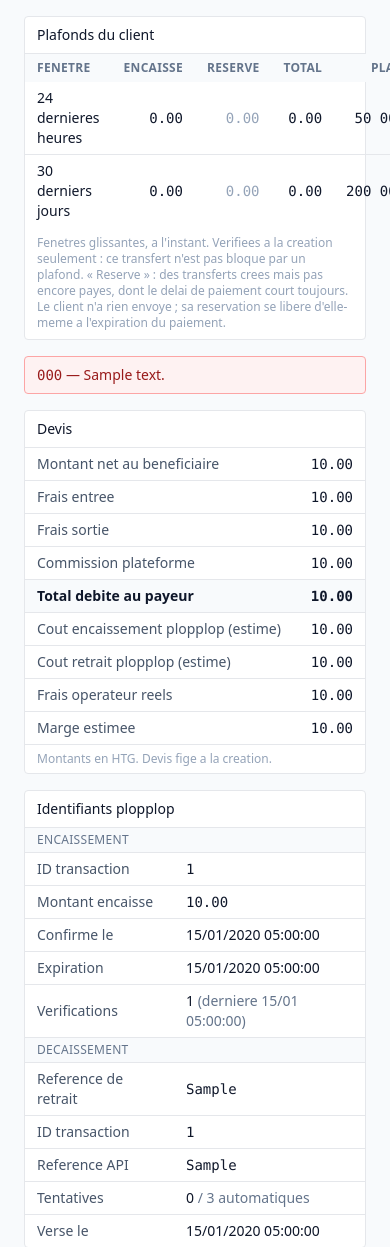
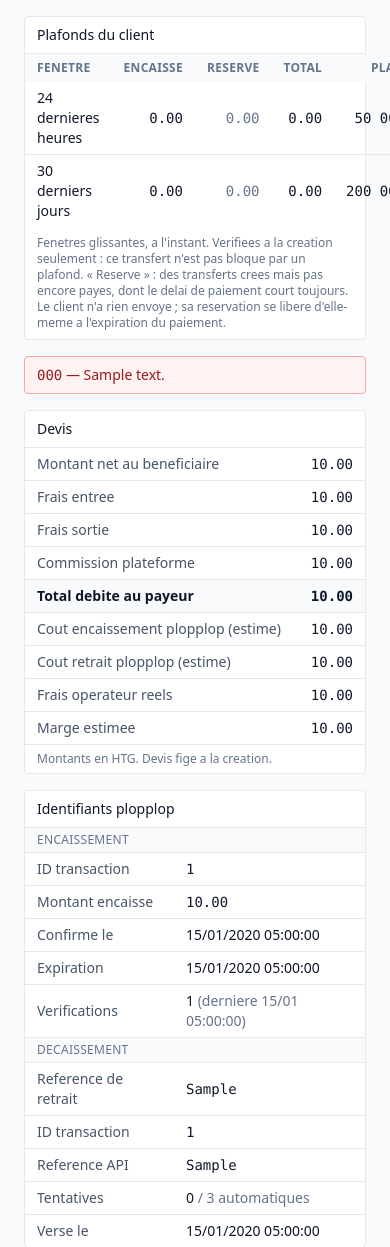
Before and after one commit to Vaillantval/Tr_Plip-Plip_web, a Django app: a page that uses apps/console/templates/console/partials/transaction_body.html in a window 390 px wide; the page is wider, and only the part inside the window is pictured. Shown: the part 181-1428 px from the top of that part. Run offline with Django 5.2, Linux system fonts and the light colour scheme; a user stored in the database is signed in; data comes from the database, SQL or seed files in the repository; tables that the repository leaves empty hold one stand-in row (values such as "Sample post"); data that the repository does not hold is empty; parts of the project's set-up code (start-up, migrations or seed data) failed here and were passed over; some libraries are stand-ins or nearby versions.

Commit message:
Console : lisibilite des notes et grille responsive du tableau de bord
text-slate-400 (2,56:1 sur blanc) passe a text-slate-500 (4,76:1) partout.
La teinte portait de l'information reelle : arithmetique du grand livre sur
la file, notes de methode sous les tableaux, et les valeurs « zero » opposees
a text-amber-700 / text-red-700 (reserve, derive). Un cran plus sombre suffit :
la hierarchie visuelle est conservee, la lecture ne depend plus de l'ecran.

dashboard.html utilisait grid-cols-3 sans variante responsive, seule grille
de la console dans ce cas : trois colonnes ecrasees sur mobile. Aligne sur le
motif deja en place ailleurs (sm:grid-cols-2 xl:grid-cols-3).

Co-Authored-By: Claude Opus 5 <noreply@anthropic.com>
Claude-Session: https://claude.ai/code/session_013Xz9KWKvkd19WNLV2bZfh9

```diff
--- a/apps/console/templates/console/dashboard.html
+++ b/apps/console/templates/console/dashboard.html
@@ -4,7 +4,7 @@
 <div class="space-y-4">
   {% include "console/partials/pricing_banner.html" %}
 
-  <div class="grid grid-cols-3 gap-4">
+  <div class="grid gap-4 sm:grid-cols-2 xl:grid-cols-3">
     <div class="rounded border bg-white p-4">
       <div class="text-sm text-slate-500">Float disponible</div>
       <div class="text-2xl">{{ float.balance|htg }} HTG</div>
@@ -49,7 +49,7 @@
           {% endif %}{% endfor %}
         </tbody>
       </table>
-      <p class="mt-1 text-xs text-slate-400">Pour {{ pricing.preview_net_amount|htg }} HTG recus par le beneficiaire.</p>
+      <p class="mt-1 text-xs text-slate-500">Pour {{ pricing.preview_net_amount|htg }} HTG recus par le beneficiaire.</p>
     </div>
   </div>
   {% endif %}
--- a/apps/console/templates/console/partials/methods_body.html
+++ b/apps/console/templates/console/partials/methods_body.html
@@ -31,7 +31,7 @@
               {% if row.payout_capable %}
                 {% include "console/partials/method_toggle.html" with direction="payout" enabled=row.payout_enabled %}
               {% else %}
-                <span class="text-slate-400">Non disponible chez plopplop</span>
+                <span class="text-slate-500">Non disponible chez plopplop</span>
               {% endif %}
             </td>
             <td class="px-3 py-2 text-slate-500">{% if row.updated_at %}{{ row.updated_at|date:"d/m/Y H:i" }} par {{ row.updated_by|default:"systeme" }}{% else %}—{% endif %}</td>
@@ -129,7 +129,7 @@
         </thead>
         <tbody class="divide-y">
           {% for route in pricing.routes %}
-          <tr class="{% if not route.open %}text-slate-400{% elif route.margin < 0 %}bg-red-50 text-red-900{% endif %}">
+          <tr class="{% if not route.open %}text-slate-500{% elif route.margin < 0 %}bg-red-50 text-red-900{% endif %}">
             <td class="px-3 py-1.5">{{ route.source.label }} → {{ route.destination.label }}{% if not route.open %} <span class="text-xs">(fermee)</span>{% endif %}</td>
             <td class="px-3 py-1.5 text-right font-mono">{{ route.quote.total_fees|htg }}</td>
             <td class="px-3 py-1.5 text-right font-mono">{{ route.quote.total_charged|htg }}</td>
@@ -193,7 +193,7 @@
           </tr>
         </tbody>
       </table>
-      <p class="px-3 py-2 text-xs text-slate-400">
+      <p class="px-3 py-2 text-xs text-slate-500">
         {% if limits.policy.updated_at %}Modifies le {{ limits.policy.updated_at|date:"d/m/Y H:i" }}{% if limits.policy.updated_by %} par {{ limits.policy.updated_by }}{% endif %}.{% else %}Valeurs de depart, jamais modifiees.{% endif %}
       </p>
     {% if request.user.is_superadmin %}
--- a/apps/console/templates/console/partials/queue_body.html
+++ b/apps/console/templates/console/partials/queue_body.html
@@ -15,7 +15,7 @@
       <div class="text-slate-500">File face au float</div>
       <div class="text-2xl font-semibold tabular-nums">{{ coverage.total_net|htg }} <span class="text-sm font-normal text-slate-500">HTG net</span></div>
       <div class="text-slate-600">{{ coverage.total_debit|htg }} avec frais estimes · float disponible <span class="font-semibold">{{ coverage.available|htg }}</span></div>
-      <div class="text-xs text-slate-400">= grand livre {{ coverage.ledger_balance|htg }} − {{ coverage.engaged_outside_queue|htg }} deja engages hors file</div>
+      <div class="text-xs text-slate-500">= grand livre {{ coverage.ledger_balance|htg }} − {{ coverage.engaged_outside_queue|htg }} deja engages hors file</div>
     </div>
     {% if coverage.stall_rank %}
     <div class="rounded border-2 border-red-500 bg-red-50 p-3 text-red-900">
@@ -69,7 +69,7 @@
       </tbody>
     </table>
   </div>
-  <p class="text-xs text-slate-400">
+  <p class="text-xs text-slate-500">
     Mis a jour a {{ now|date:"H:i:s" }} · rafraichi toutes les 15 s · passage estime = rang × cooldown, hors retard du worker{% if truncated %} · {{ rows|length }} premieres lignes affichees sur {{ depth }}{% endif %}
   </p>
 </div>
--- a/apps/console/templates/console/partials/transaction_body.html
+++ b/apps/console/templates/console/partials/transaction_body.html
@@ -29,7 +29,7 @@
         <tr class="{% if not window.remaining %}bg-red-50 text-red-900{% endif %}">
           <td class="px-3 py-1.5">{{ window.label }}</td>
           <td class="px-3 py-1.5 text-right font-mono">{{ window.collected|htg }}</td>
-          <td class="px-3 py-1.5 text-right font-mono {% if window.reserved %}text-amber-700{% else %}text-slate-400{% endif %}">{{ window.reserved|htg }}</td>
+          <td class="px-3 py-1.5 text-right font-mono {% if window.reserved %}text-amber-700{% else %}text-slate-500{% endif %}">{{ window.reserved|htg }}</td>
           <td class="px-3 py-1.5 text-right font-mono">{{ window.used|htg }}</td>
           <td class="px-3 py-1.5 text-right font-mono">{{ window.cap|htg }}</td>
           <td class="px-3 py-1.5 text-right font-mono">{{ window.remaining|htg }}</td>
@@ -37,7 +37,7 @@
         {% endfor %}
       </tbody>
     </table>
-    <p class="px-3 py-2 text-xs text-slate-400">
+    <p class="px-3 py-2 text-xs text-slate-500">
       Fenetres glissantes, a l'instant. Verifiees a la creation seulement : ce transfert n'est pas bloque par un plafond.
       « Reserve » : des transferts crees mais pas encore payes, dont le delai de paiement court toujours.
       Le client n'a rien envoye ; sa reservation se libere d'elle-meme a l'expiration du paiement.
@@ -97,11 +97,11 @@
           <tr class="bg-slate-50 font-semibold"><td class="px-3 py-1.5">Total debite au payeur</td><td class="px-3 py-1.5 text-right font-mono">{{ txn.total_charged|htg }}</td></tr>
           <tr><td class="px-3 py-1.5 text-slate-600">Cout encaissement plopplop (estime)</td><td class="px-3 py-1.5 text-right font-mono">{{ txn.provider_fee_in|htg }}</td></tr>
           <tr><td class="px-3 py-1.5 text-slate-600">Cout retrait plopplop (estime)</td><td class="px-3 py-1.5 text-right font-mono">{{ txn.provider_fee_out_estimate|htg }}</td></tr>
-          <tr><td class="px-3 py-1.5 text-slate-600">Frais operateur reels</td><td class="px-3 py-1.5 text-right font-mono">{% if txn.payout_fee_actual is not None %}{{ txn.payout_fee_actual|htg }}{% else %}<span class="font-sans text-slate-400">non verse</span>{% endif %}</td></tr>
+          <tr><td class="px-3 py-1.5 text-slate-600">Frais operateur reels</td><td class="px-3 py-1.5 text-right font-mono">{% if txn.payout_fee_actual is not None %}{{ txn.payout_fee_actual|htg }}{% else %}<span class="font-sans text-slate-500">non verse</span>{% endif %}</td></tr>
           <tr><td class="px-3 py-1.5 text-slate-600">Marge estimee</td><td class="px-3 py-1.5 text-right font-mono {% if txn.margin_estimate < 0 %}font-semibold text-red-700{% endif %}">{{ txn.margin_estimate|htg }}</td></tr>
         </tbody>
       </table>
-      <p class="border-t px-3 py-1.5 text-xs text-slate-400">Montants en HTG. Devis fige a la creation.</p>
+      <p class="border-t px-3 py-1.5 text-xs text-slate-500">Montants en HTG. Devis fige a la creation.</p>
     </section>
 
     <section class="rounded border bg-white">
--- a/apps/console/templates/console/partials/treasury_body.html
+++ b/apps/console/templates/console/partials/treasury_body.html
@@ -111,7 +111,7 @@
             <td class="whitespace-nowrap px-3 py-1.5">{{ snapshot.created_at|date:"d/m H:i:s" }}</td>
             <td class="px-3 py-1.5 text-right font-mono">{{ snapshot.provider_balance|htg }}</td>
             <td class="px-3 py-1.5 text-right font-mono">{{ snapshot.ledger_balance|htg }}</td>
-            <td class="px-3 py-1.5 text-right font-mono {% if drift != 0 %}font-semibold text-red-700{% else %}text-slate-400{% endif %}">{% if drift > 0 %}+{% endif %}{{ drift|htg }}</td>
+            <td class="px-3 py-1.5 text-right font-mono {% if drift != 0 %}font-semibold text-red-700{% else %}text-slate-500{% endif %}">{% if drift > 0 %}+{% endif %}{{ drift|htg }}</td>
             <td class="px-3 py-1.5 font-mono">{% if snapshot.transaction %}<a class="underline decoration-slate-300 hover:decoration-slate-700" href="{% url 'console:transaction_detail' snapshot.transaction.reference %}">{{ snapshot.transaction.reference }}</a>{% else %}—{% endif %}</td>
           </tr>
           {% endwith %}
--- a/apps/console/templates/console/transactions.html
+++ b/apps/console/templates/console/transactions.html
@@ -28,7 +28,7 @@
         <tr class="{% if not window.remaining %}bg-red-50 text-red-900{% endif %}">
           <td class="px-3 py-1.5">{{ window.label }}</td>
           <td class="px-3 py-1.5 text-right font-mono">{{ window.collected|htg }}</td>
-          <td class="px-3 py-1.5 text-right font-mono {% if window.reserved %}text-amber-700{% else %}text-slate-400{% endif %}">{{ window.reserved|htg }}</td>
+          <td class="px-3 py-1.5 text-right font-mono {% if window.reserved %}text-amber-700{% else %}text-slate-500{% endif %}">{{ window.reserved|htg }}</td>
           <td class="px-3 py-1.5 text-right font-mono">{{ window.used|htg }}</td>
           <td class="px-3 py-1.5 text-right font-mono">{{ window.cap|htg }}</td>
           <td class="px-3 py-1.5 text-right font-mono">{{ window.remaining|htg }}</td>
@@ -36,7 +36,7 @@
         {% endfor %}
       </tbody>
     </table>
-    <p class="px-3 py-2 text-xs text-slate-400">
+    <p class="px-3 py-2 text-xs text-slate-500">
       « Reserve » : des transferts crees mais pas encore payes, dont le delai de paiement court toujours.
       Le client n'a rien envoye ; sa reservation se libere d'elle-meme a l'expiration du paiement.
     </p>
@@ -94,6 +94,6 @@
       </tbody>
     </table>
   </div>
-  <p class="text-xs text-slate-400">{{ transactions|length }} ligne(s) au plus recent, 200 au maximum.</p>
+  <p class="text-xs text-slate-500">{{ transactions|length }} ligne(s) au plus recent, 200 au maximum.</p>
 </div>
 {% endblock %}
```
